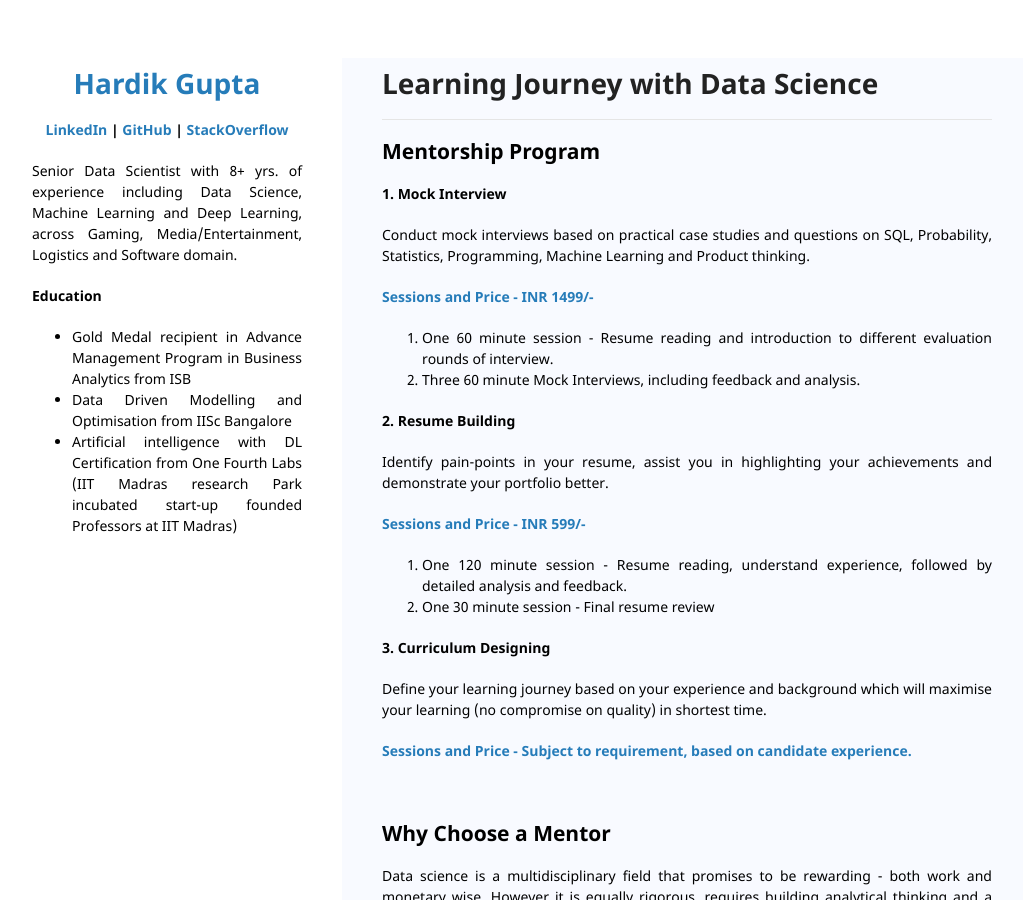
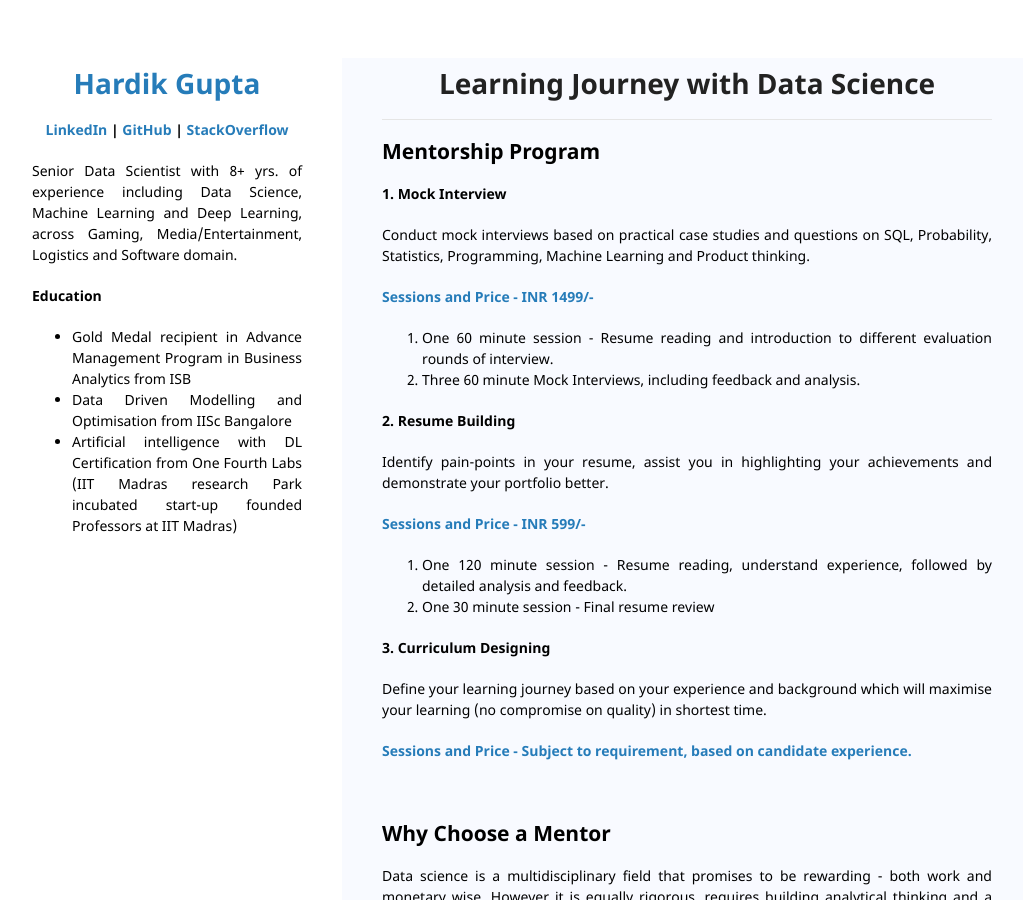
Before and after one commit to HardikLGupta/portfolio, a Jekyll site: the page built from index.md, in a window 1280 px wide and 900 px high. Shown: the whole window, without its empty margins (108-1131 px from the left). Built offline with Jekyll 4.4.1, drawn with Linux system fonts in a browser that asks for light colours; our own code applies the rules of GitHub Pages for plain Markdown files.

Commit message:
Update index.md

```diff
--- a/index.md
+++ b/index.md
@@ -1,4 +1,4 @@
-# Learning Journey with Data Science
+<h1 style="text-align: center;"> Learning Journey with Data Science </h1>
 ---
 ## Mentorship Program
 
```
